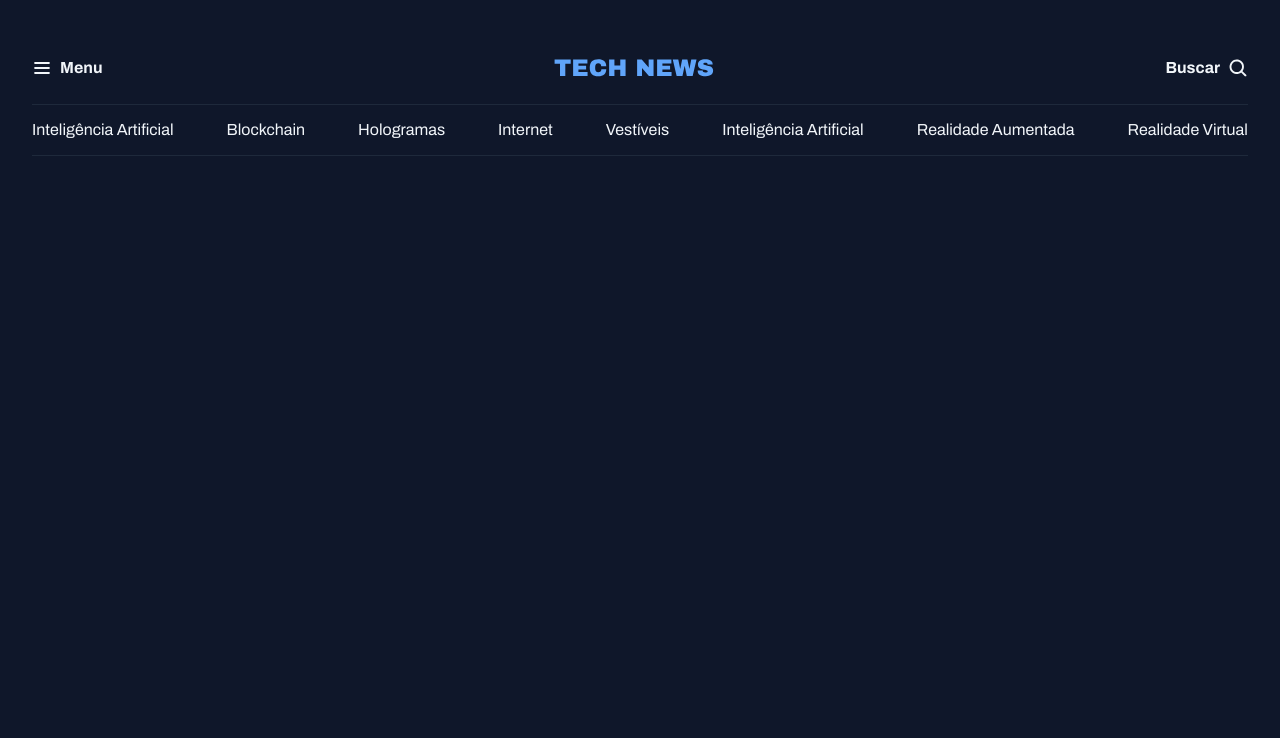
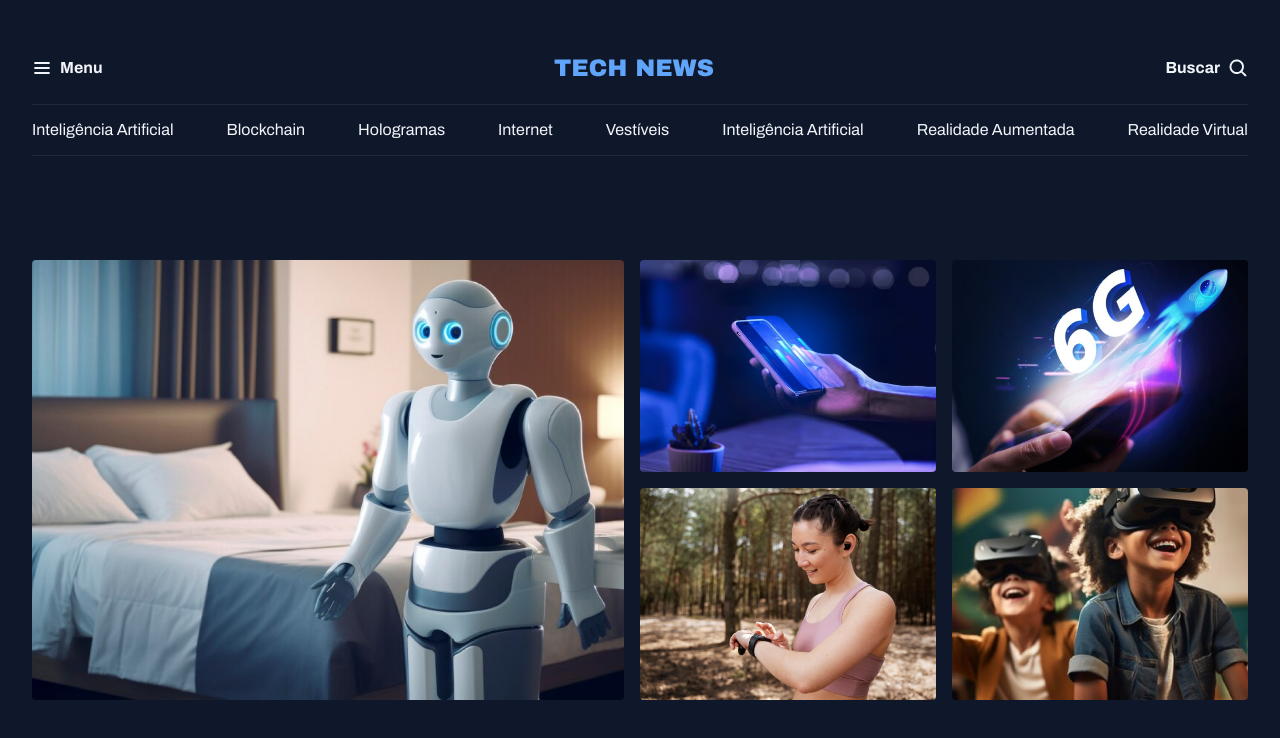
Before and after one commit to rochacode08/Tech-news, a plain HTML site: page index.html in a window 1280 px wide. Drawn offline with Linux system fonts and the light colour scheme.

Commit message:
Estruturando a seção destaques

```diff
--- a/index.html
+++ b/index.html
@@ -40,5 +40,33 @@
     </nav>
 
   </header>
+
+  <main class="container grid">
+    <section id="featured" class="grid grid-flow-col gap-16">
+      <div>
+        <img src="assets/images/Image 01.png" alt="Imagem de um robo">
+      </div>
+
+      <div class="grid grid-cols-2 gap-16">
+
+        <div>
+          <img src="assets/images/Image 02.png" alt="">
+        </div>
+
+        <div>
+          <img src="assets/images/Image 03.png" alt="">
+        </div>
+
+        <div>
+          <img src="assets/images/Image 04.png" alt="">
+        </div>
+
+        <div>
+          <img src="assets/images/Image 05.png" alt="">
+        </div>
+
+      </div>
+    </section>
+  </main>
 </body>
 </html>
--- a/styles/global.css
+++ b/styles/global.css
@@ -40,17 +40,12 @@ h1, h2, h3 {
   font: inherit;
 }
 
-/* Utility first */
-.grid {
-  display:grid;
-}
-
-.grid-flow-col {
-  grid-auto-flow: column;
-}
-
 .container {
   max-width: 1280px;
   margin-inline: auto;
   padding: 32px;
 }
+
+main {
+  margin-top: 40px;
+}
--- a/styles/index.css
+++ b/styles/index.css
@@ -1,2 +1,4 @@
 @import url(global.css);
+@import url(utilitys.css);
 @import url(header.css);
+@import url(sections.css);
--- /dev/null
+++ b/styles/sections.css
@@ -0,0 +1,7 @@
+#featured {
+  img {
+    height: 100%;
+    object-fit: cover;
+    border-radius: 4px;
+  }
+}
--- /dev/null
+++ b/styles/utilitys.css
@@ -0,0 +1,20 @@
+/* Utility first */
+.grid {
+  display:grid;
+}
+
+.grid-flow-col {
+  grid-auto-flow: column;
+}
+
+img {
+  max-width: 100%;
+}
+
+.grid-cols-2 {
+  grid-template-columns: 1fr 1fr;
+}
+
+.gap-16 {
+  gap: 16px;
+}
```
